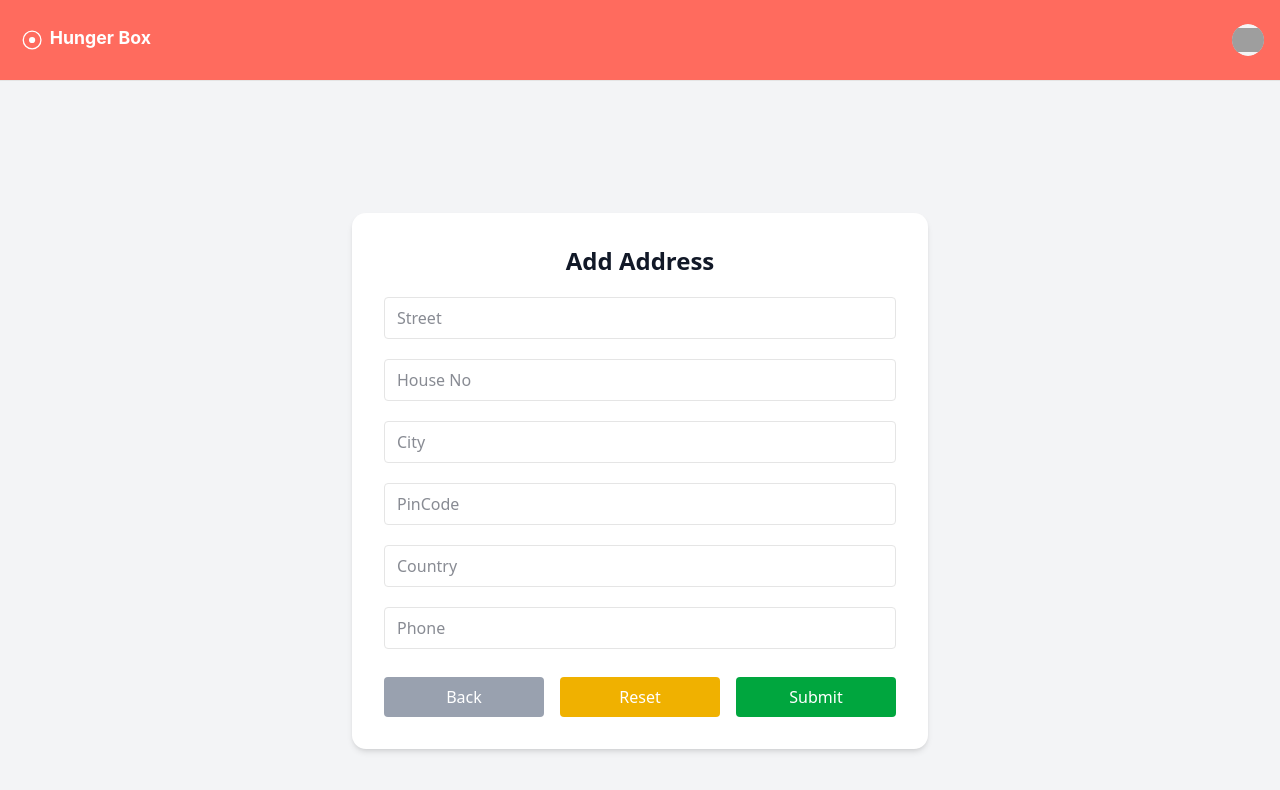
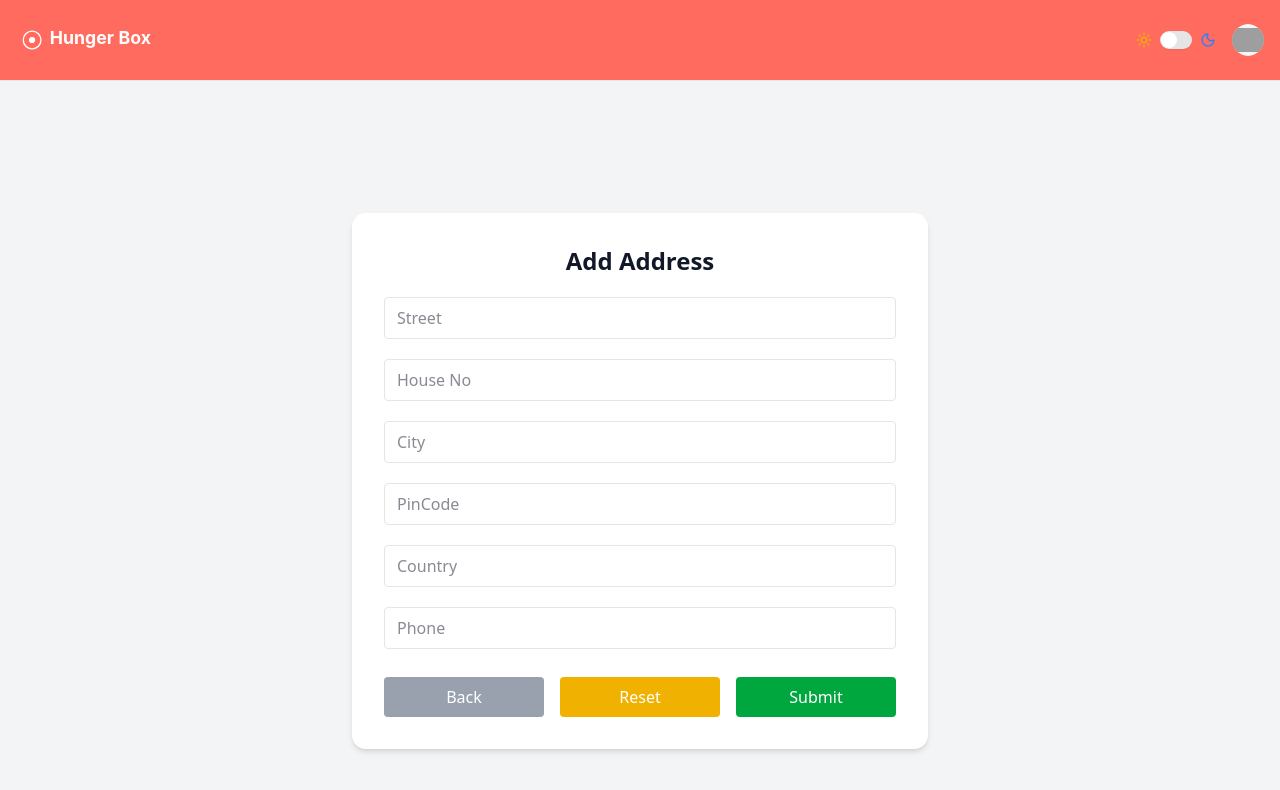
Before and after one commit to karunya10/hunger-box, a React (Vite) app: page /address/new in a window 1280 px wide. Shown: the top 790 px of the page. Built offline with nearby package versions, Linux system fonts and the light colour scheme; no server answers; grey boxes are pictures that could not be loaded.

Commit message:
feat: implement settings context and component for dark mode toggle; refactor App and Header components to include Settings

```diff
--- a/src/App.jsx
+++ b/src/App.jsx
@@ -7,6 +7,7 @@ import Header from "./components/Header";
 import LoginModal from "./pages/HomePage/LoginModal";
 import { useState } from "react";
 import { Toaster } from "@/components/ui/sonner";
+import { SettingsProvider } from "./context/SettingsContext";
 import { LocationsProvider } from "./context/locationContext";
 import { RestaurantProvider } from "./context/RestaurantContext";
 import { CartProvider } from "./context/CartContext";
@@ -14,11 +15,13 @@ import { CheckoutProvider } from "./context/CheckoutContext";
 import AddressForm from "./pages/AddressBook/AddressForm";
 import EditAddressForm from "./pages/AddressBook/EditAddressForm";
 import OrderConfirmationPage from "./pages/OrderConfirmationPage";
+import SettingsPage from "./components/Settings";
 
 function App() {
   const [showLoginModal, setShowLoginModal] = useState(false);
   return (
     <>
+      <SettingsProvider>
         <LocationsProvider>
           <RestaurantProvider>
             <CartProvider>
@@ -37,10 +40,9 @@ function App() {
                 />
 
                 <Route
-                path="/settings"
-                element={<OrderConfirmationPage />}
+                  path="/menus/:city/:restaurantId"
+                  element={<MenuPage />}
                 />
-              <Route path="/menus/:city/:restaurantId" element={<MenuPage />} />
 
                 <Route
                   path="/checkout"
@@ -58,6 +60,7 @@ function App() {
             </CartProvider>
           </RestaurantProvider>
         </LocationsProvider>
+      </SettingsProvider>
       <Toaster position="top-center" richColors />
     </>
   );
--- a/src/components/Header.jsx
+++ b/src/components/Header.jsx
@@ -10,6 +10,7 @@ import { useAuthState } from "react-firebase-hooks/auth";
 import { signOutUser } from "@/config/firebase";
 import { auth } from "../config/firebase";
 import { useNavigate } from "react-router-dom";
+import Settings from "./Settings";
 
 export default function Header({ onLoginClick }) {
   const [user] = useAuthState(auth);
@@ -30,7 +31,8 @@ export default function Header({ onLoginClick }) {
         />
       </div>
 
-      <div className="flex-1 flex justify-end">
+      <div className=" flex gap-4 justify-center items-center">
+        <Settings className="" />
         <DropdownMenu>
           <DropdownMenuTrigger asChild>
             <Avatar className="cursor-pointer">
@@ -63,9 +65,6 @@ export default function Header({ onLoginClick }) {
               Address Book
             </DropdownMenuItem>
             <DropdownMenuItem>Wallet</DropdownMenuItem>
-            <DropdownMenuItem onClick={() => navigate("/settings")}>
-              Settings
-            </DropdownMenuItem>
           </DropdownMenuContent>
         </DropdownMenu>
       </div>
--- /dev/null
+++ b/src/components/Settings.jsx
@@ -0,0 +1,29 @@
+import React, { useContext, useEffect } from "react";
+
+import { Switch } from "@/components/ui/switch";
+
+import { SettingsContext } from "@/context/SettingsContext";
+import { Moon, Sun } from "lucide-react";
+
+function Settings() {
+  const { darkMode, setDarkMode } = useContext(SettingsContext);
+
+  useEffect(() => {
+    document.body.classList.toggle("dark-mode", darkMode);
+    document.body.classList.toggle("light-mode", !darkMode);
+  }, [darkMode]);
+
+  return (
+    <div className="flex items-center space-x-2">
+      <Sun className="h-4 w-4 text-yellow-500" />
+      <Switch
+        id="night-mode"
+        checked={darkMode}
+        onCheckedChange={setDarkMode}
+      />
+      <Moon className="h-4 w-4 text-blue-500" />
+    </div>
+  );
+}
+
+export default Settings;
--- /dev/null
+++ b/src/context/SettingsContext.jsx
@@ -0,0 +1,14 @@
+import React from "react";
+import { createContext, useState } from "react";
+
+export const SettingsContext = createContext(null);
+
+export function SettingsProvider({ children }) {
+  const [darkMode, setDarkMode] = useState(false);
+  const value = { darkMode, setDarkMode };
+  return (
+    <SettingsContext.Provider value={value}>
+      {children}
+    </SettingsContext.Provider>
+  );
+}
--- a/src/hooks/useFetch.js
+++ b/src/hooks/useFetch.js
@@ -1,7 +1,8 @@
 import { useState } from "react";
 import axios from "axios";
 
-const API_URL = import.meta.env.VITE_DATABASE_URL;
+const API_URL =
+  "https://food-delivery-da806-default-rtdb.europe-west1.firebasedatabase.app";
 
 export default function useFetch() {
   const [loading, setLoading] = useState(false);
--- a/src/index.css
+++ b/src/index.css
@@ -6,10 +6,21 @@
   font-family: "InterVariable", sans-serif;
 }
 
-body {
-  background-color: #f9fafb; /* slate-50 */
-  color: #111827; /* gray-900 */
+/* body {
+  background-color: #f9fafb;
+  color: #111827;
+} */
+
+body.light-mode {
+  background: f9fafb;
+  color: #111827;
 }
+
+body.dark-mode {
+  background: #18181b;
+  color: #f3f4f6;
+}
+
 @custom-variant dark (&:is(.dark *));
 
 /* Optional: quick theme tokens (works well with shadcn) */
--- a/src/pages/SettingsPage.jsx
+++ /dev/null
@@ -1,9 +0,0 @@
-import React from 'react'
-
-function SettingsPage() {
-  return (
-    <div>SettingsPage</div>
-  )
-}
-
-export default SettingsPage
```
Lines whose indentation alone changed are shown as unchanged.
